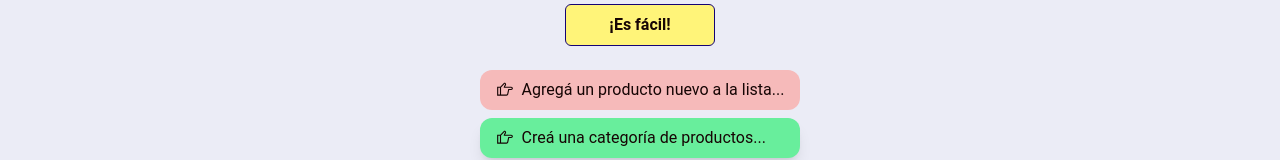
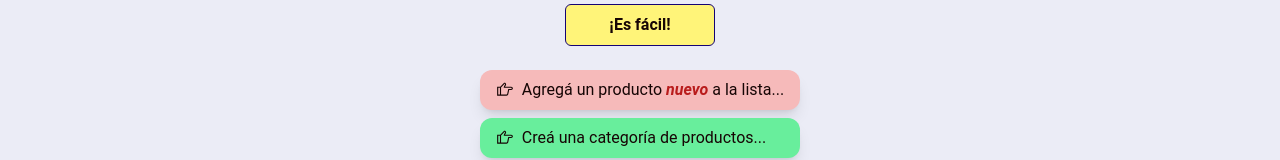
Before and after one commit to elcharlybeto/shoplist2, a Next.js app: page / in a window 1280 px wide. Shown: the part 418-578 px from the top of the page. Built offline with nearby package versions, Linux system fonts and the light colour scheme.

Commit message:
fix home direct links

```diff
--- a/app/ui/home.tsx
+++ b/app/ui/home.tsx
@@ -44,9 +44,9 @@ export default function Home() {
         <div className="mt-6 w-full">
           <ul className="flex flex-col gap-2">
             <Link href="/add">
-              <li className="p-2 px-4 text-center flex items-center gap-2 rounded-xl bg-accent">
+              <li className="p-2 px-4 text-center flex items-center gap-2 rounded-xl bg-accent shadow-lg">
                 <LiaHandPointRightSolid size={18} />
-                <span>Agregá un producto nuevo a la lista...</span>
+                <span>Agregá un producto <span className="italic text-error-msg font-semibold">nuevo</span> a la lista...</span>
               </li>
             </Link>
             <Link href="/categories">
@@ -56,10 +56,10 @@ export default function Home() {
               </li>
             </Link>
             {!emptyHistorial && (
-              <Link href="/add">
-                <li className="p-2 px-4 text-center flex items-center gap-2 rounded-xl bg-accent">
+              <Link href="/historial">
+                <li className="p-2 px-4 text-center flex items-center gap-2 rounded-xl bg-accent shadow-lg">
                   <LiaHandPointRightSolid size={18} />
-                  <span>Agregá un producto nuevo a la lista...</span>
+                  <span>Agregá un producto <span className="italic text-error-msg font-semibold">histórico</span> a la lista...</span>
                 </li>
               </Link>
             )}
```
Also changed, not shown: 1 other file (tests, documents, lock files or other folders).
